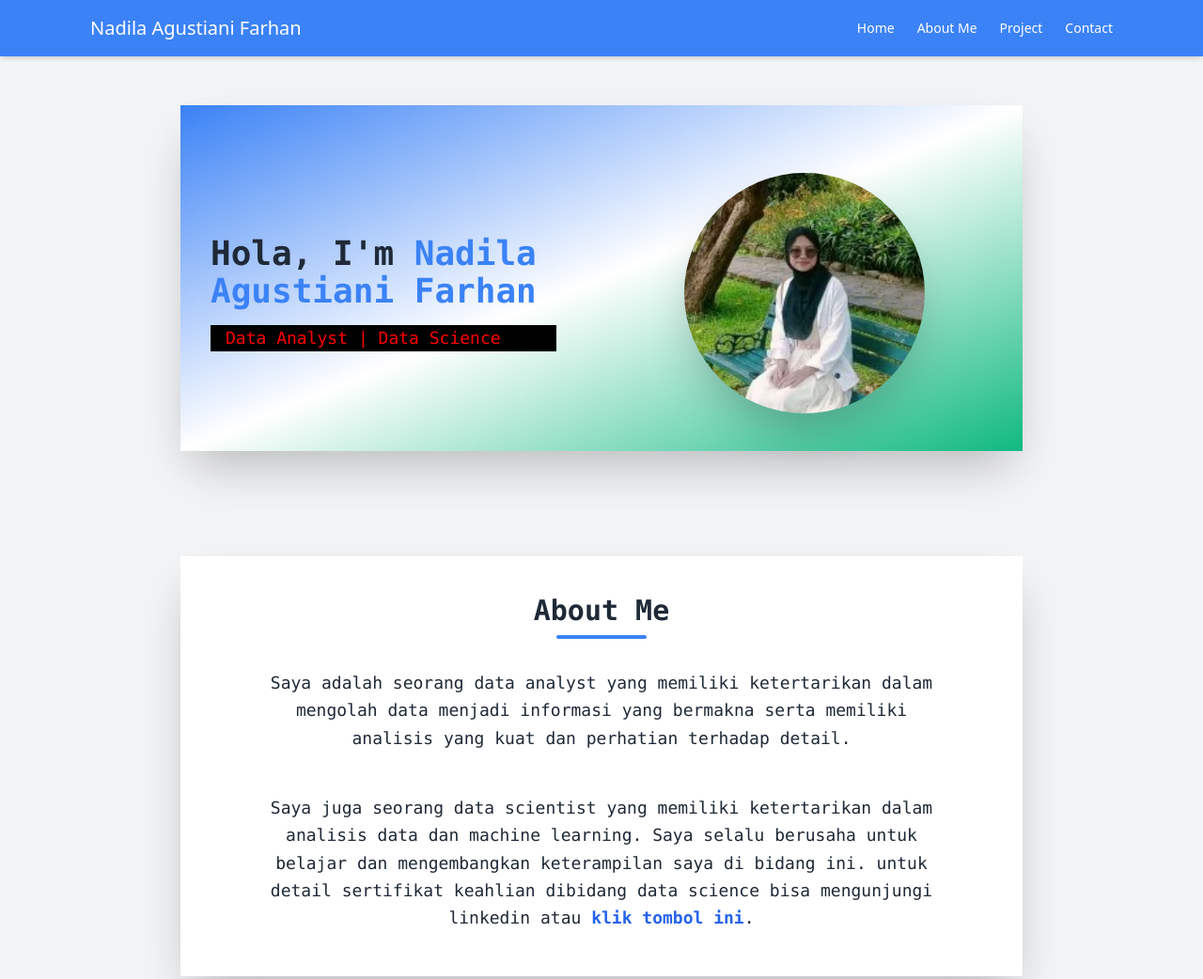
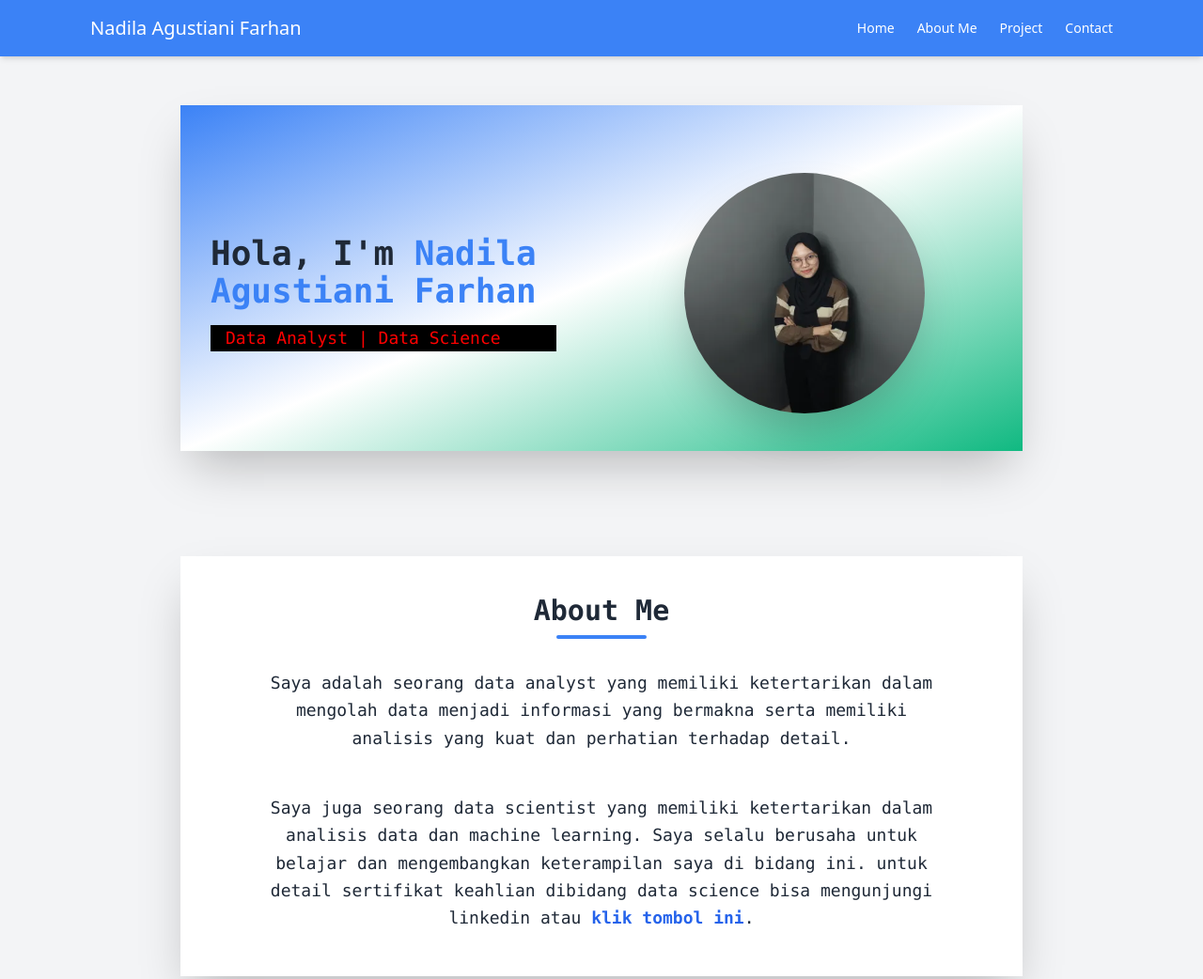
Before and after one commit to Nadila-agustF/nadilaAF.github.io, a website: page index.html in a window 1280 px wide. Shown: the top 1042 px of the page at 94% size. Drawn offline with nearby package versions, Linux system fonts and the light colour scheme.

Commit message:
Update index.html

```diff
--- a/index.html
+++ b/index.html
@@ -71,7 +71,7 @@
 
       <!-- Kanan: Foto -->
       <div class="md:w-1/2 flex justify-center my-10 mx-12">
-        <img src="/img/pict2.jpg" alt="Foto Saya" class="rounded-full shadow-2xl w-64 h-64 object-cover">
+        <img src="\img\pict1.webp" alt="Foto Saya" class="rounded-full shadow-2xl w-64 h-64 object-cover">
       </div>
     </section>
 
```
